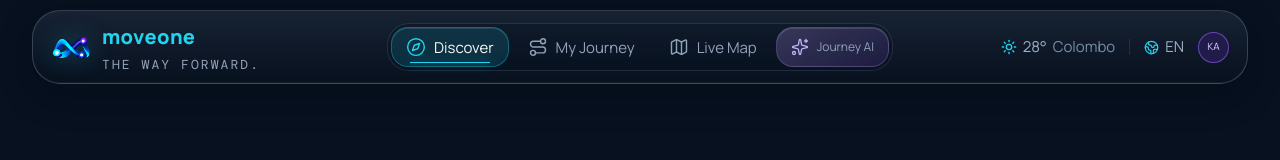
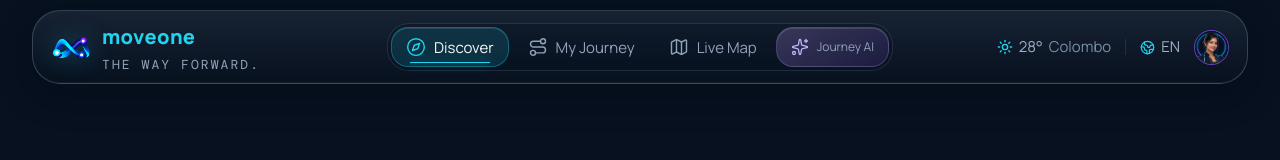
Before and after one commit to PixelCraft-Cre8X/transport-2100, a React (Vite) app in the folder cre8x-transport-2100/: page / in a window 1280 px wide. Shown: the top 160 px of the page. Built offline with nearby package versions, Linux system fonts and the light colour scheme.

Commit message:
header update with profile image

```diff
--- a/cre8x-transport-2100/src/components/Layout.jsx
+++ b/cre8x-transport-2100/src/components/Layout.jsx
@@ -10,6 +10,7 @@ import {
   Sun,
 } from "lucide-react";
 import logoImage from "../assets/logo.png";
+import profileImage from "../assets/profile-image.png";
 import IntroScreen from "./IntroScreen";
 import JourneyAIPreview from "./JourneyAIPreview";
 import PageTransition from "./PageTransition";
@@ -23,7 +24,12 @@ const links = [
 
 function Brand() {
   return (
-    <NavLink to="/" className="brand" aria-label="moveone home">
+    <NavLink
+      to="/"
+      reloadDocument
+      className="brand"
+      aria-label="moveone home"
+    >
       <img className="brand-logo" src={logoImage} alt="" />
       <span className="brand-name">
         moveone
@@ -95,7 +101,7 @@ function Header({ search, pathname, onOpenAI, requestingMicrophone }) {
             <Globe2 size={15} /> EN
           </span>
           <div className="avatar" aria-label="Demo traveler profile">
-            KA
+            <img src={profileImage} alt="" />
           </div>
         </div>
       </div>
--- a/cre8x-transport-2100/src/index.css
+++ b/cre8x-transport-2100/src/index.css
@@ -326,14 +326,22 @@ h3 {
 
 .avatar {
   display: grid;
-  width: 31px;
-  height: 31px;
+  width: 35px;
+  height: 35px;
   place-items: center;
   color: #d9d0ff;
   font-size: 10px;
   border: 1px solid rgba(139, 92, 246, 0.65);
   border-radius: 50%;
   background: #211b4a;
+}
+
+.avatar img {
+  display: block;
+  width: 100%;
+  height: 100%;
+  object-fit: cover;
+  border-radius: inherit;
 }
 
 .mobile-page-title {
```
Also changed, not shown: cre8x-transport-2100/src/assets/profile-image.png (added).
